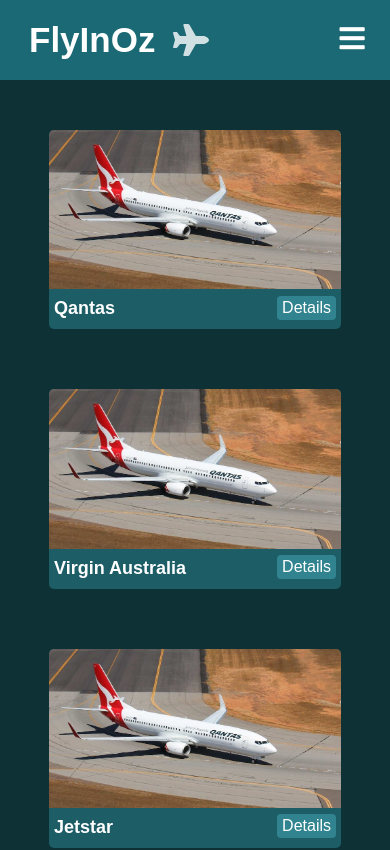
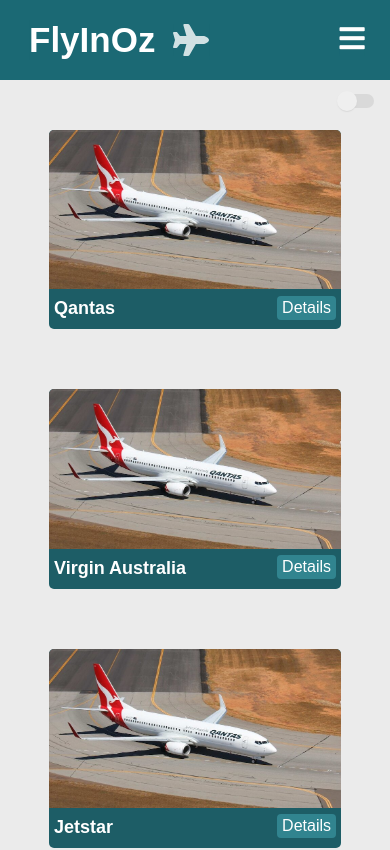
Before and after one commit to nikhilsurfingaus/FlyInOzApp, a React (Create React App) app: page /airlines in a window 390 px wide. Shown: the top 850 px of the page. Built offline with nearby package versions, Linux system fonts and the light colour scheme; a web font is replaced by a local one.

Commit message:
Dark Mode Button Logic and UI

```diff
--- a/package.json
+++ b/package.json
@@ -3,8 +3,12 @@
   "version": "0.1.0",
   "private": true,
   "dependencies": {
+    "@emotion/react": "^11.9.0",
+    "@emotion/styled": "^11.8.1",
     "@fortawesome/free-solid-svg-icons": "^6.1.1",
     "@fortawesome/react-fontawesome": "^0.1.18",
+    "@mui/material": "^5.6.4",
+    "@mui/styled-engine-sc": "^5.6.1",
     "@testing-library/jest-dom": "^5.16.4",
     "@testing-library/react": "^13.1.1",
     "@testing-library/user-event": "^13.5.0",
@@ -13,6 +17,7 @@
     "react-dom": "^18.0.0",
     "react-router-dom": "^5.3.1",
     "react-scripts": "5.0.1",
+    "styled-components": "^5.3.5",
     "web-vitals": "^2.1.4",
     "webfontloader": "^1.6.28"
   },
--- a/src/App.css
+++ b/src/App.css
@@ -3,3 +3,28 @@
     margin: 0;
     padding: 0;
 }
+
+.light {
+    background-color: rgb(235, 235, 235);
+}
+
+.dark {
+    background-color: #0e3136;
+}
+
+.toggle {
+    opacity: 20%;
+    margin-right: 10%;
+    margin-top: 8px;
+    float: right;
+    z-index: -1;
+}
+
+@media screen and (max-width:600px) {
+    .toggle {
+        opacity: 20%;
+        margin-right: 1%;
+        margin-top: 2px;
+        float: right;
+    }
+}
--- a/src/App.jsx
+++ b/src/App.jsx
@@ -7,12 +7,28 @@
 import map from './pages/map'
 import about from './pages/about'
 import Navbar from './components/Navbar';
+import { Switch as Toggle } from '@mui/material';
+import {useState} from 'react'
 
 function App() {
+  const [bgColor, setBGColor] = useState('white');
+  const [isBlack, setIsBlack] = useState(false);
+
+  const handleChangeBG = (e) => {
+      setIsBlack(!isBlack);
+      setBGColor(isBlack ? 'white' : 'black');
+  }
+
+  const sty = {
+  color: bgColor
+  };
+
   return (
     <>
     <Router>
+      <div className={sty.color==="white" ? "light" : "dark"}>
         <Navbar />
+        <Toggle defaultChecked={false} onChange={handleChangeBG} className="toggle" color='default'/>
         <Switch>
           <Route path="/" exact component={home} />
           <Route path="/home" component={home} />
@@ -22,6 +38,7 @@
           <Route path='/map' component={map} />
           <Route path='/about' component={about} />
         </Switch>
+        </div>
       </Router>
     </>
   );
--- a/src/components/Navbar.css
+++ b/src/components/Navbar.css
@@ -5,6 +5,7 @@
     justify-content: center;
     align-items: center;
     font-size: 1.2rem;
+    z-index: 1;
 }
 
 .navbar-logo {
--- a/src/pages/airlines.css
+++ b/src/pages/airlines.css
@@ -1,7 +1,7 @@
 * {
     padding: 0;
     box-sizing: border-box;
-    background-color: #0e3136;
+    /* background-color: #0e3136; */
 }
 
 .app_container {
@@ -9,7 +9,7 @@
     display: block;
     margin: auto;
     padding: 10px;
-    margin-top: 40px;
+    margin-top: 50px;
 }
 
 .content_container {
@@ -63,6 +63,10 @@
     margin-top: 2%;
     border-radius: 4px;
     padding: 5px 10px 5px 10px;
+}
+
+.content_card button.more:hover {
+    background-color: #39c6d8
 }
 
 .pop_up_container {
@@ -172,6 +176,9 @@
 }
 
 @media screen and (max-width:600px) {
+    .app_container {
+        margin-top: 40px;
+    }
     .content_container {
         width: 100%;
         display: grid;
```
Also changed, not shown: 1 other file (tests, documents, lock files or other folders).
